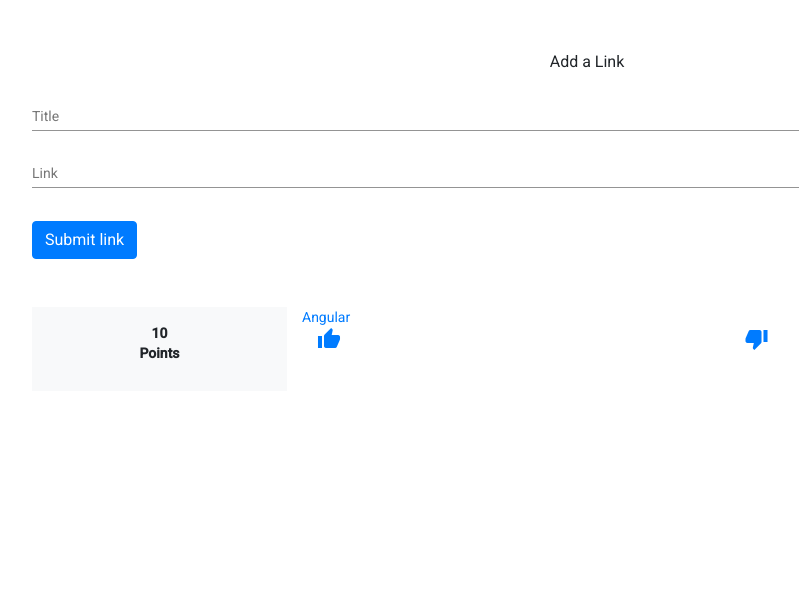
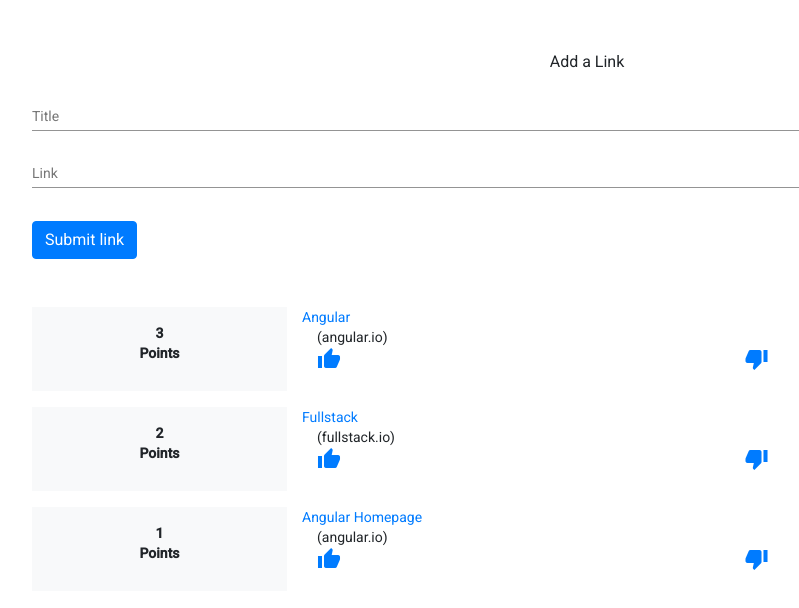
Before and after one commit to ApoorvaJu08/Angular_projects, an Angular app in the folder angular-reddit/: page / in a window 1280 px wide. Shown: the top 608 px of the page, without its empty margins (53-852 px from the left). Built offline with nearby package versions, Linux system fonts and the light colour scheme.

Commit message:
completed

```diff
--- a/angular-reddit/src/app/app.component.html
+++ b/angular-reddit/src/app/app.component.html
@@ -23,5 +23,6 @@
 
     </form>
   </div>
-  <app-article></app-article>
+  <app-article *ngFor="let article of sortedArticles()"
+  [article]="article"></app-article>
 </div>
--- a/angular-reddit/src/app/app.component.ts
+++ b/angular-reddit/src/app/app.component.ts
@@ -1,4 +1,5 @@
 import { Component } from '@angular/core';
+import { Article } from './article/article.model';
 
 @Component({
   selector: 'app-root',
@@ -6,8 +7,22 @@
   styleUrls: ['./app.component.css']
 })
 export class AppComponent {
+  articles: Article[];
+  constructor() {
+    this.articles = [
+      new Article('Angular', 'http://angular.io', 3),
+      new Article('Fullstack', 'http://fullstack.io', 2),
+      new Article('Angular Homepage', 'http://angular.io', 1)
+    ];
+  }
   addArticle(title: HTMLInputElement, link: HTMLInputElement): boolean {
     console.log(`Adding article title: ${title.value} and link: ${link.value}`);
+    this.articles.push(new Article(title.value, link.value, 0));
+    title.value = '';
+    link.value = '';
     return false;
   }
+  sortedArticles(): Article[] {
+    return this.articles.sort((a: Article, b: Article) => b.votes - a.votes);
+  }
 }
--- a/angular-reddit/src/app/article/article.component.html
+++ b/angular-reddit/src/app/article/article.component.html
@@ -1,4 +1,4 @@
-<div class="article">
+<div class="article mb-3">
   <div class="container">
     <div class="row">
 
@@ -16,6 +16,7 @@
           <div class="row">
             <a href="{{ article.link }}">{{ article.title }}</a>
           </div>
+          <div>({{ article.domain() }})</div>
           <div class="row">
             <div class="col-md-6">
               <div class="vote-up">
--- a/angular-reddit/src/app/article/article.component.ts
+++ b/angular-reddit/src/app/article/article.component.ts
@@ -1,4 +1,4 @@
-import { Component, OnInit, HostBinding } from '@angular/core';
+import { Component, OnInit, HostBinding, Input } from '@angular/core';
 import { Article } from './article.model';
 
 @Component({
@@ -8,7 +8,7 @@
 })
 export class ArticleComponent implements OnInit {
   @HostBinding('attr.class') cssClass = 'row';
-  article: Article;
+  @Input() article: Article;
 
   constructor() {
     this.article = new Article(
```
Also changed, not shown: angular-reddit/src/app/article/article.model.ts (+5 -5 lines).
